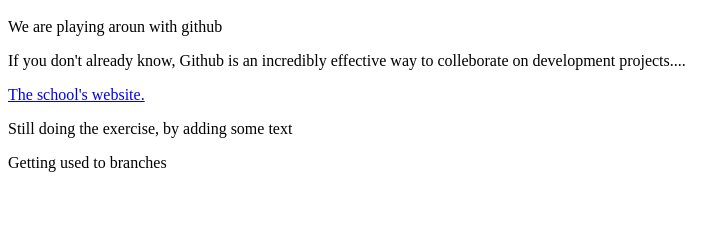
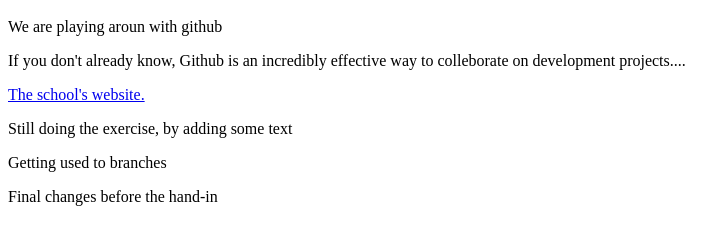
Before and after one commit to TrojAn001/github.io, a plain HTML site: page index.html in a window 1280 px wide. Shown: the part 120-364 px from the top of the page, without its empty margins (0-725 px from the left). Drawn offline with Linux system fonts and the light colour scheme.

Commit message:
Again, some text

```diff
--- a/index.html
+++ b/index.html
@@ -11,5 +11,6 @@
   <a href="http://www.eal.dk/eal/site.aspx?p=23">The school's website.</a>
   <p>Still doing the exercise, by adding some text</p>
   <p>Getting used to branches</p>
+  <p>Final changes before the hand-in</p>
 </body>
 </html>
```
